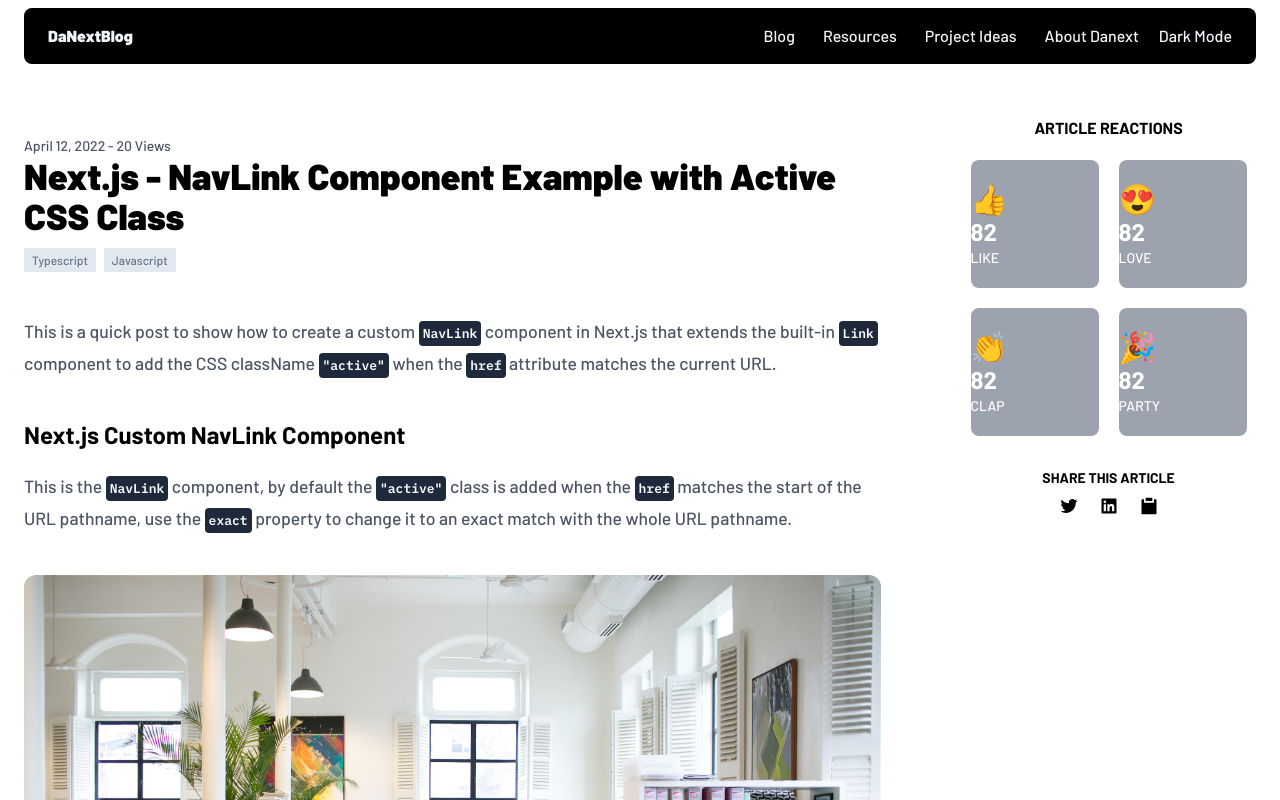
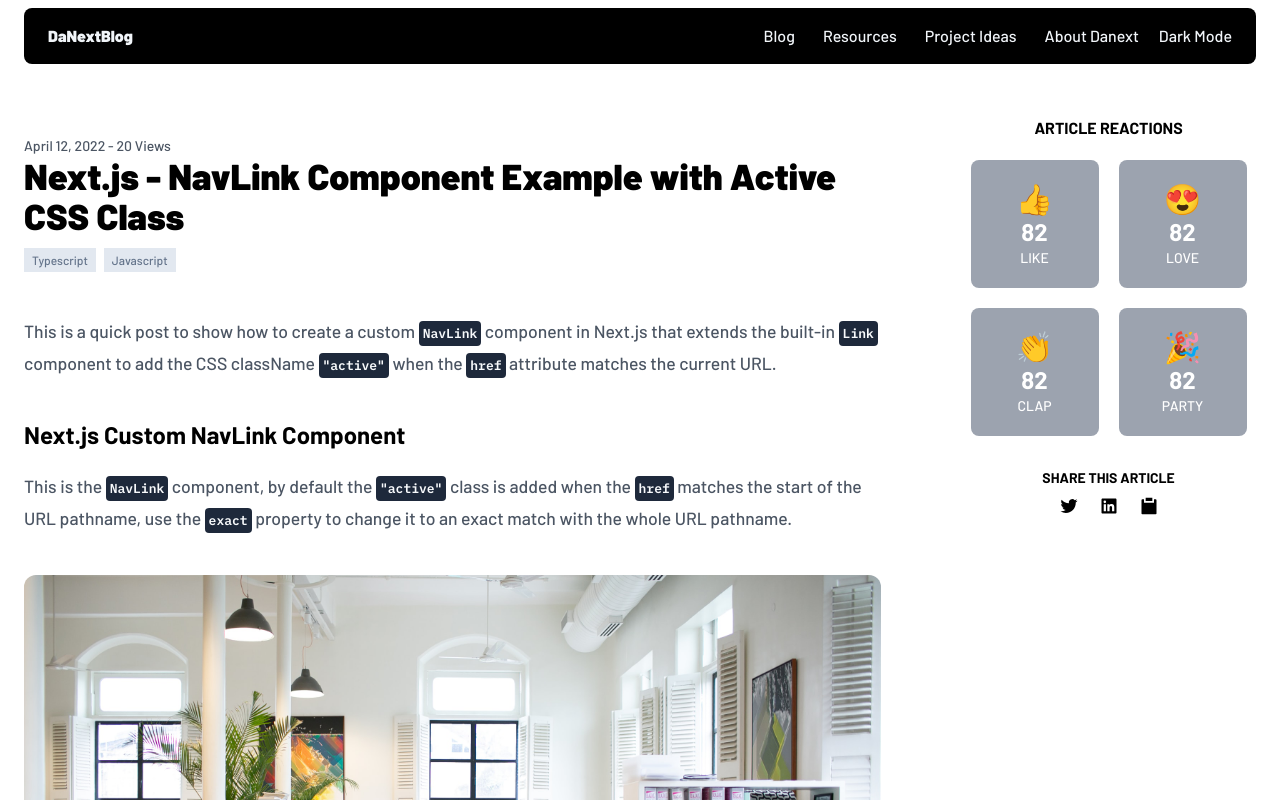
Before and after one commit to williamssam/danextblog, a Next.js app: page /post-details in a window 1280 px wide. Shown: the top 800 px of the page. Built offline with nearby package versions, Linux system fonts and the light colour scheme.

Commit message:
bug_fix: fix react not aligned

```diff
--- a/components/Sidebar.tsx
+++ b/components/Sidebar.tsx
@@ -28,7 +28,7 @@ export const Sidebar = () => {
           <div className="grid grid-cols-2 gap-5 pt-5 text-white">
             {reactions?.map(({ emoji, text }) => (
               <button
-                className="bg-gray-400 w-32 h-32 rounded-lg flex flex-col justify-center hover:bg-gray-500 hover:ring-4 hover:ring-gray-400 transition-colors"
+                className="bg-gray-400 w-32 h-32 rounded-lg flex flex-col items-center justify-center hover:bg-gray-500 hover:ring-4 hover:ring-gray-400 transition-colors"
                 key={text}>
                 <p className="text-3xl">{emoji}</p>
                 <p className="font-bold text-2xl">82</p>
```
